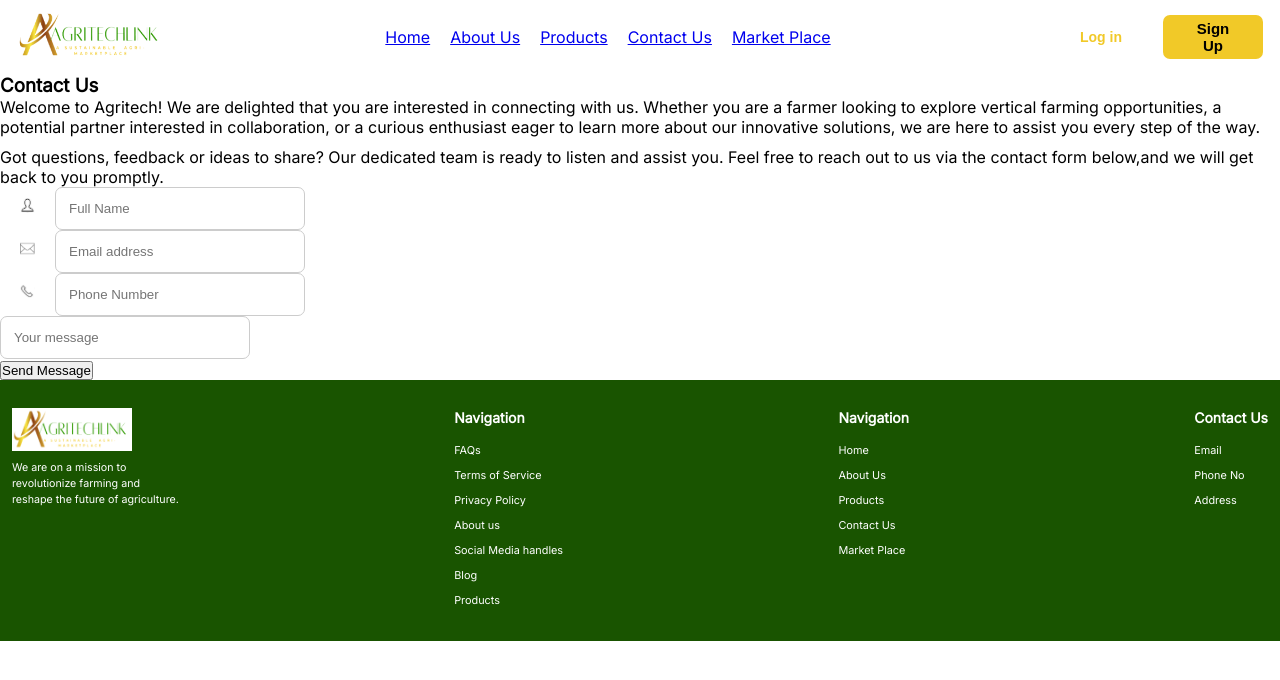
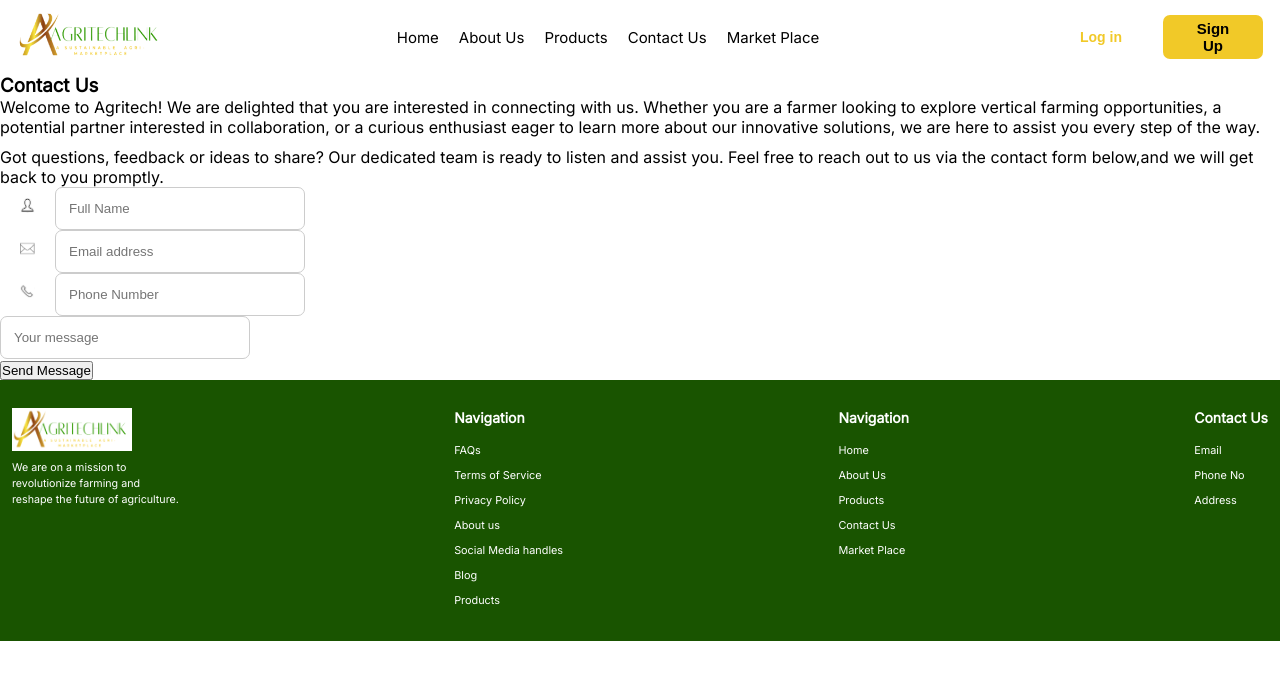
Before and after one commit to Ahnob/agritechcapstonereact, a React (Vite) app: page /Contactus in a window 1280 px wide. Shown: the top 680 px of the page. Built offline with nearby package versions, Linux system fonts and the light colour scheme.

Commit message:
worked a bit on the login page

```diff
--- a/src/components/Alreadyhaveanaccount/Onboarding.css
+++ b/src/components/Alreadyhaveanaccount/Onboarding.css
@@ -10,6 +10,7 @@
 .onboarding-child {
   display: flex;
   gap: 20px;
+  flex-direction: column;
   justify-content: center;
 }
 
@@ -37,6 +38,8 @@
 
 .onboarding-header {
   text-align: center;
+  font-size: 32px;
+  padding: 50px 0;
 }
 
 .close_icon {
--- a/src/components/Login/Login.css
+++ b/src/components/Login/Login.css
@@ -5,9 +5,8 @@
   height: 450px;
   border-radius: 10px;
   padding: 25px;
-  display: flex;
-  flex-direction: column;
   position: relative;
+  box-shadow: 2px 2px 9px 12px rgba(102, 100, 100, 0.1);
 }
 
 .close_icon {
@@ -68,13 +67,28 @@ label[for="remember"] {
   background: transparent;
   font-size: 15px;
   color: rgb(0, 0, 0);
-  width: 300px;
+  width: 200px;
   transition: 0.2s ease;
   display: flex;
   margin: 10px auto;
   align-items: center;
 }
 
+.input_login {
+  height: 30px;
+  border: 1px solid rgb(176, 176, 176);
+  border-radius: 5px;
+  outline: none;
+  transition: 0.2s ease;
+  background: transparent;
+  font-size: 15px;
+  color: rgb(0, 0, 0);
+  width: 200px;
+  transition: 0.2s ease;
+  display: flex;
+  margin: 10px auto;
+  align-items: center;
+}
 .input-box img {
   width: 15px;
   margin: 0 20px;
@@ -142,14 +156,16 @@ span {
 
 #hr1 {
   width: 250px;
-  margin-left: 0;
+  margin: 10px;
   margin-right: 15px;
+  color: grey;
 }
 
 #hr2 {
   width: 250px;
-  margin-right: 0;
+  margin: 10px;
   margin-left: 15px;
+  color: grey;
 }
 
 .login-button-text {
--- a/src/components/Navbar/Navbars.css
+++ b/src/components/Navbar/Navbars.css
@@ -44,6 +44,10 @@
   font-size: 14px;
   width: 100px;
   border: none;
+}
+
+.link{
+  color: #000;
 }
 
 .signup-btn {
--- a/src/components/Navbar/Navbars.jsx
+++ b/src/components/Navbar/Navbars.jsx
@@ -14,19 +14,29 @@ function Navbars() {
       </div>
       <ul className="nav-menu" id="navMenu">
         <li>
-          <Link to="/">Home</Link>
+          <Link to="/" className="link">
+            Home
+          </Link>
         </li>
         <li>
-          <Link to="/Aboutus">About Us</Link>
+          <Link to="/Aboutus" className="link">
+            About Us
+          </Link>
         </li>
         <li>
-          <Link to="/Contactus">Products</Link>
+          <Link to="/Contactus" className="link">
+            Products
+          </Link>
         </li>
         <li>
-          <Link to="/Contactus">Contact Us</Link>
+          <Link to="/Contactus" className="link">
+            Contact Us
+          </Link>
         </li>
         <li>
-          <Link to="/Contactus">Market Place</Link>
+          <Link to="/Contactus" className="link">
+            Market Place
+          </Link>
         </li>
       </ul>
       <div className="nav-button">
--- a/src/components/side-nav/Sidenav.jsx
+++ b/src/components/side-nav/Sidenav.jsx
@@ -6,6 +6,7 @@ import phoneicon from "../../assets/Phone-icon.svg";
 import marketicon from "../../assets/market-icon.svg";
 import loginicon from "../../assets/signin-icon.svg";
 import signupicon from "../../assets/signup-icon.svg";
+import { Link } from "react-router-dom";
 
 function Sidenav(props) {
   return (
@@ -19,45 +20,45 @@ function Sidenav(props) {
       <ul className="side-nav">
         <li className="sidenav-list">
           <img src={homeicon} />
-          <a href="#welcome" className="sidenav-anchor">
+          <Link to="/" className="sidenav-anchor">
             Home
-          </a>
+          </Link>
         </li>
         <li className="sidenav-list">
           <img src={infoicon} />
-          <a href="#about-heading" className="sidenav-anchor">
+          <Link to="/Aboutus" className="sidenav-anchor">
             About Us
-          </a>
+          </Link>
         </li>
         <li className="sidenav-list">
           <img src={infoicon} />
-          <a href="#service" className="sidenav-anchor">
+          <Link to="/Products" className="sidenav-anchor">
             Products
-          </a>
+          </Link>
         </li>
         <li className="sidenav-list">
           <img src={phoneicon} />
-          <a href="#Contact" className="sidenav-anchor">
+          <Link to="/Contactus" className="sidenav-anchor">
             Contact Us
-          </a>
+          </Link>
         </li>
         <li className="sidenav-list">
           <img src={marketicon} />
-          <a href="#market" className="sidenav-anchor">
+          <Link to="/Marketplace" className="sidenav-anchor">
             Market Place
-          </a>
+          </Link>
         </li>
         <li className="sidenav-list">
           <img src={signupicon} />
-          <a href="#signup" className="sidenav-anchor">
+          <Link to="/Login" className="sidenav-anchor">
             Login
-          </a>
+          </Link>
         </li>
         <li className="sidenav-list">
           <img src={loginicon} />
-          <a href="login" className="sidenav-anchor">
+          <Link to="/Signout" className="sidenav-anchor">
             Sign out
-          </a>
+          </Link>
         </li>
       </ul>
     </div>
```
